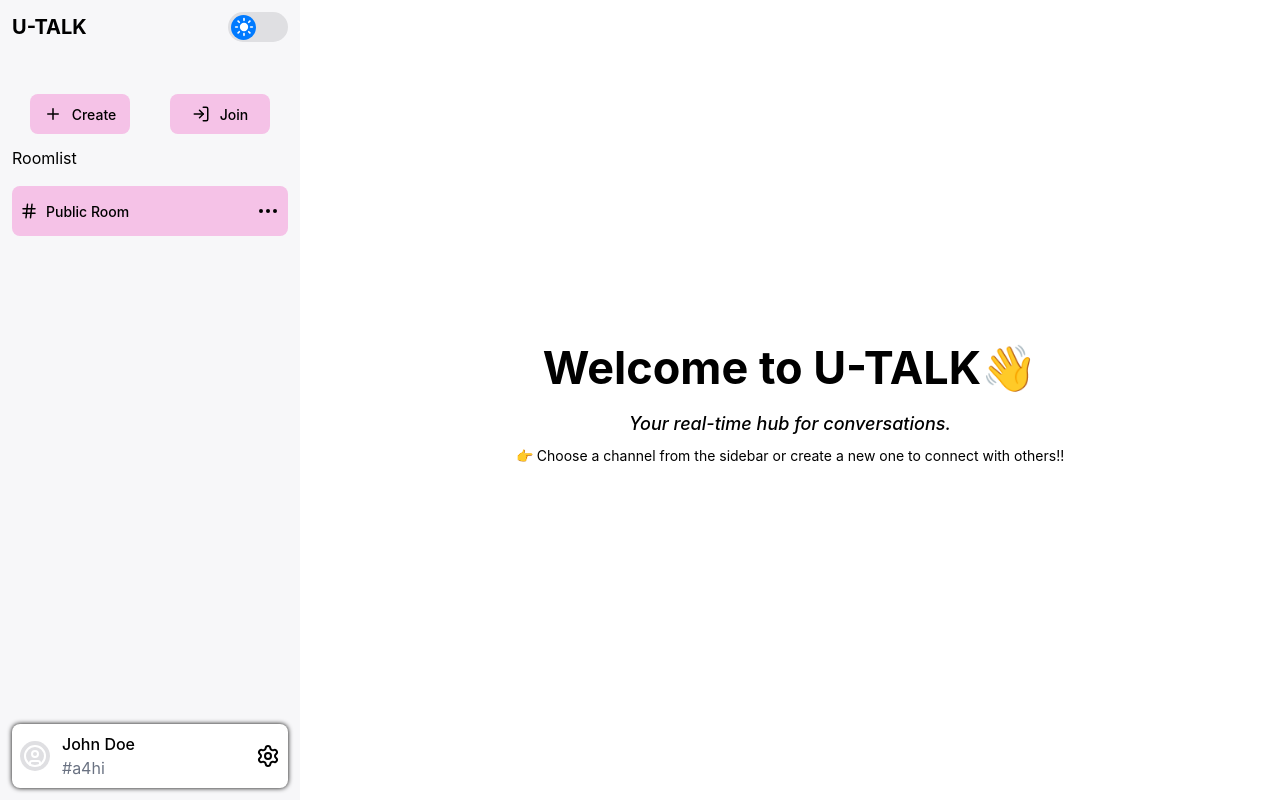
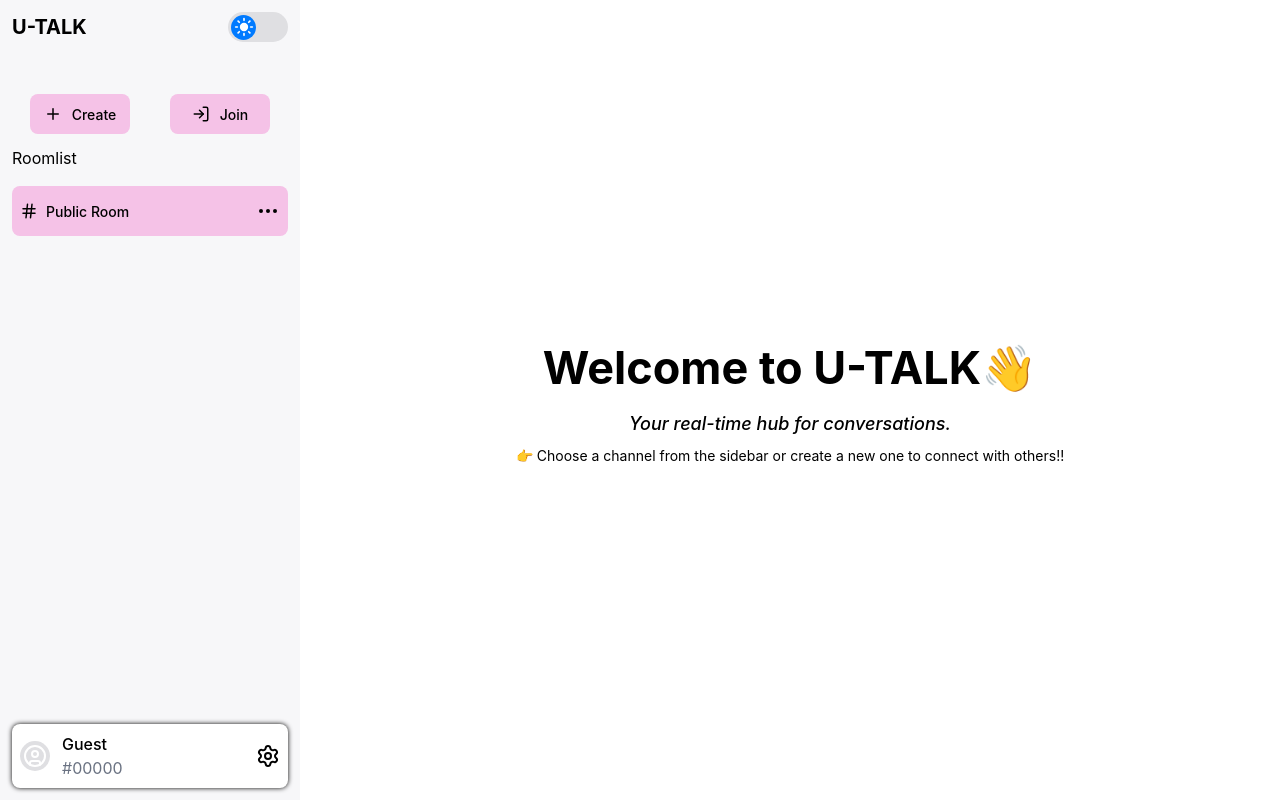
Before and after one commit to Zer0-Gravity/mini-react-project, a React (Vite) app in the folder chat-app/chat-ui/: page / in a window 1280 px wide. Built offline with nearby package versions, Linux system fonts and the light colour scheme; no server answers.

Commit message:
feat: add account creation

```diff
--- a/chat-app/chat-ui/src/components/Sidebar.tsx
+++ b/chat-app/chat-ui/src/components/Sidebar.tsx
@@ -8,13 +8,14 @@ import {
 } from "lucide-react";
 
 import { Link, useNavigate } from "react-router";
-import { useModal, useRoom } from "../store";
+import { useModal, useRoom, useUserData } from "../store";
 import SliderTheme from "./SliderTheme";
 
 function Sidebar() {
     const navigate = useNavigate();
     const { roomList } = useRoom();
     const { openModal } = useModal();
+    const { userData } = useUserData();
 
     return (
         <main className="bg-sidebar h-full p-3 flex gap-3 flex-col">
@@ -72,8 +73,10 @@ function Sidebar() {
                         <UserCircle />
                     </div>
                     <div>
-                        <h1 className="font-medium">John Doe</h1>
-                        <p className="text-gray-500">#a4hi</p>
+                        <h1 className="font-medium">{`${userData.name ? userData.name : "Guest"}`}</h1>
+                        <p className="text-gray-500">
+                            #{`${userData.id ? userData.id : "00000"}`}
+                        </p>
                     </div>
                 </div>
                 <Settings onClick={() => navigate("user-setting")} />
--- a/chat-app/chat-ui/src/components/UserSetting.tsx
+++ b/chat-app/chat-ui/src/components/UserSetting.tsx
@@ -1,8 +1,26 @@
 import { Copy, Download, Trash, XCircle } from "lucide-react";
+import { useState } from "react";
 import { useNavigate } from "react-router";
+import type { UserProfile } from "../type";
+import { randomId } from "../utils";
+import { useUserData } from "../store";
 
 function UserSetting() {
     const navigate = useNavigate();
+    const { addUser, userData } = useUserData();
+    const [displayName, setDisplayName] = useState<string>("");
+
+    console.log(userData);
+
+    const saveUser = () => {
+        const newUser: UserProfile = {
+            id: randomId(5),
+            name: displayName,
+        };
+
+        addUser(newUser);
+    };
+
     return (
         <main className="bg-main-chat h-screen w-screen p-5 flex justify-center text-primary-text">
             <div className="md:w-165 w-full">
@@ -12,7 +30,6 @@ function UserSetting() {
                 </header>
                 <section className="flex items-center mt-20 flex-col">
                     <div className="setting-form">
-
                         {/* Automatic generated id */}
                         <p className="label-id">User ID</p>
                         <div className="flex gap-2 items-center input-id">
@@ -20,7 +37,8 @@ function UserSetting() {
                                 type="text"
                                 placeholder="Save to generate code"
                                 readOnly
-                                className="p-2 h-10 bg-message-input outline-none rounded-[5px]"
+                                className="p-2 h-10 bg-message-input outline-none rounded-[5px] text-black"
+                                value={userData.id}
                             />
                             <Copy />
                         </div>
@@ -29,11 +47,16 @@ function UserSetting() {
                         <p className="label-name">Display Name</p>
                         <input
                             type="text"
-                            className="p-2 h-10 w-75 bg-message-input outline-none input-name rounded-[5px]"
+                            className="p-2 h-10 w-75 bg-message-input outline-none input-name rounded-[5px] text-black"
+                            value={displayName}
+                            onChange={(e) => setDisplayName(e.target.value)}
                         />
 
                         {/* Save Button */}
-                        <button className="p-2 bg-accent save-button text-secondary-text font-medium rounded-[5px] ">
+                        <button
+                            className="p-2 bg-accent save-button text-secondary-text font-medium rounded-[5px]"
+                            onClick={saveUser}
+                        >
                             Save Button
                         </button>
 
--- a/chat-app/chat-ui/src/store.ts
+++ b/chat-app/chat-ui/src/store.ts
@@ -1,5 +1,11 @@
 import { create } from "zustand";
-import type { MessagesObj, ModalType, RoomList, ThemeState } from "./type";
+import type {
+    MessagesObj,
+    ModalType,
+    RoomList,
+    ThemeState,
+    UserState,
+} from "./type";
 import { persist } from "zustand/middleware";
 
 export const useModal = create<ModalType>((set) => ({
@@ -44,3 +50,16 @@ export const useTheme = create<ThemeState>()(
         { name: "theme" },
     ),
 );
+
+export const useUserData = create<UserState>()(
+    persist(
+        (set) => ({
+            userData: {
+                id: "",
+                name: "",
+            },
+            addUser: (newUser) => set(() => ({ userData: newUser })),
+        }),
+        { name: "u-talk-user-data-storage" },
+    ),
+);
```
Also changed, not shown: chat-app/chat-ui/src/type.ts (+10 -0 lines).
